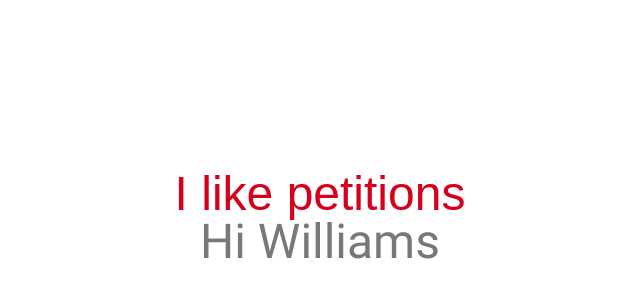
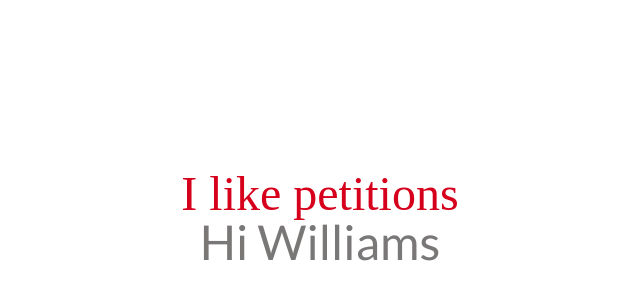
Before and after one commit to wtg/petitions, a Next.js app: page / in a window 1280 px wide. Shown: the part 182-482 px from the top of the page, without its empty margins (320-960 px from the left). Built offline with nearby package versions, Linux system fonts and the light colour scheme; a web font is replaced by a local one.

Commit message:
Made Lato the body font

```diff
--- a/src/app/globals.css
+++ b/src/app/globals.css
@@ -32,6 +32,16 @@
   }
 }
 
+@layer base {
+  @font-face {
+    font-family: 'Lato';
+    font-style: normal;
+    font-weight: 400;
+    font-display: swap;
+    src: url(fonts/Lato-Regular.ttf) format('truetype');
+  }
+}
+
 
 :root {
   --background: #ffffff;
--- a/tailwind.config.ts
+++ b/tailwind.config.ts
@@ -39,8 +39,9 @@ export default {
       },
 
       fontFamily: {
-        'display': ['Nunito', 'sans-serif'],
-        'body': ['Roboto', 'Poppins', 'sans-serif'],
+        'display': ['Nunito', 'serif'],
+        'body': ['Lato', 'sans-serif'],
+        'sans-serif': ['Roboto', 'Poppins', 'sans-serif']
       }
     },
   },
```
Also changed, not shown: src/app/fonts/Lato-Regular.ttf (added).
